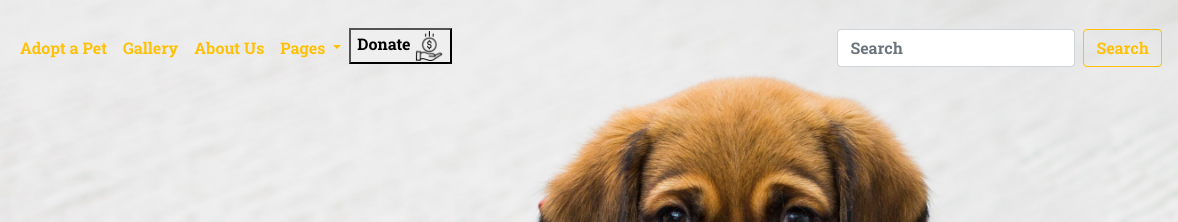
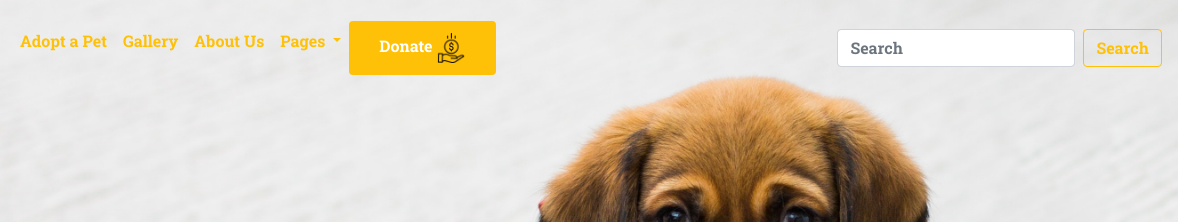
Before and after one commit to JoeyXaxa/animal-shelter, a plain HTML site: page index.html in a window 1280 px wide. Shown: the top 222 px of the page, 102-1280 px from the left. Drawn offline with Linux system fonts and the light colour scheme.

Commit message:
it will make pawsitive the header of my readme

```diff
--- a/css/styles.css
+++ b/css/styles.css
@@ -20,7 +20,7 @@ img {
   color: white;
 }
 /* it styles my button  */
-/* .my-button {
+.my-button {
   border: none;
   outline: none;
   padding: 12px 30px;
@@ -28,7 +28,7 @@ img {
   background-color: #ffc107;
   border-radius: 4px;
   align-items: center;
-} */
+}
 
 .my-button span img{
   width: 30px;
```
Also changed, not shown: 1 other file.
